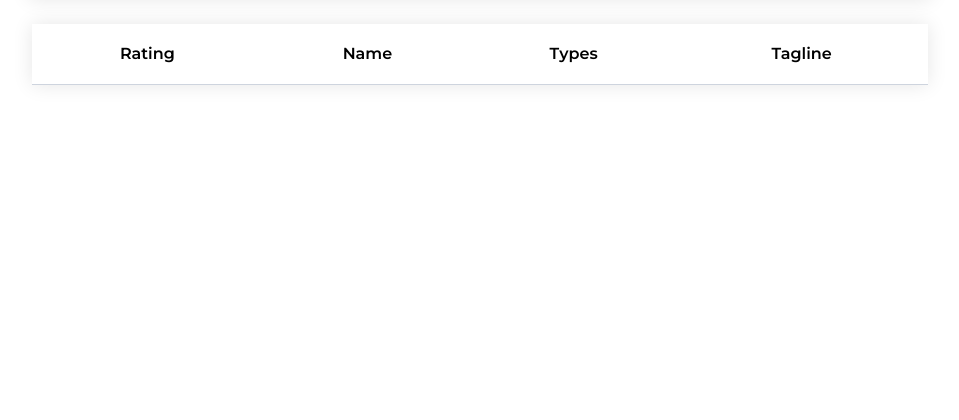
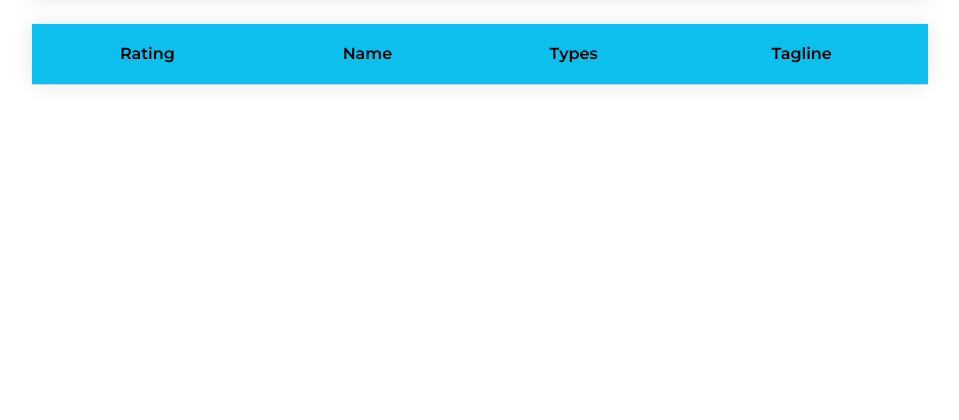
Before and after one commit to dbian17/blog, a Flask app: page /list in a window 1280 px wide. Shown: the part 112-532 px from the top of the page, without its empty margins (160-1119 px from the left). Run offline with Flask 3, Linux system fonts and the light colour scheme; data that the repository does not hold is empty.

Commit message:
Make search bar and header sticky in the list

```diff
--- a/src/webapp/api/static/styles/place-list.css
+++ b/src/webapp/api/static/styles/place-list.css
@@ -16,6 +16,12 @@
     font-size: 16px;
     height: 40px;
     border-bottom: 1px solid #ced4de;
+}
+
+.place-list-table-header {
+    position: sticky;
+    top: 122px;
+    background-color: #0CBFEC;
 }
 
 .place-list-table tr {
--- a/src/webapp/api/static/styles/search-bar.css
+++ b/src/webapp/api/static/styles/search-bar.css
@@ -15,4 +15,6 @@
     box-shadow: 0 0 20px rgba(0, 0, 0, 0.1);
     z-index: 3;
     font-family: "Montserrat";
+    position: sticky;
+    top: 70px; /* Match with margin-top */
 }
--- a/src/webapp/api/templates/place_list/place_list.html
+++ b/src/webapp/api/templates/place_list/place_list.html
@@ -10,7 +10,7 @@
     {% include 'components/search_bar.html' %}
 
     <table class="place-list-table">
-        <tr>
+        <tr class = "place-list-table-header">
             <th>Rating</th>
             <th>Name</th>
             <th>Types</th>
```
